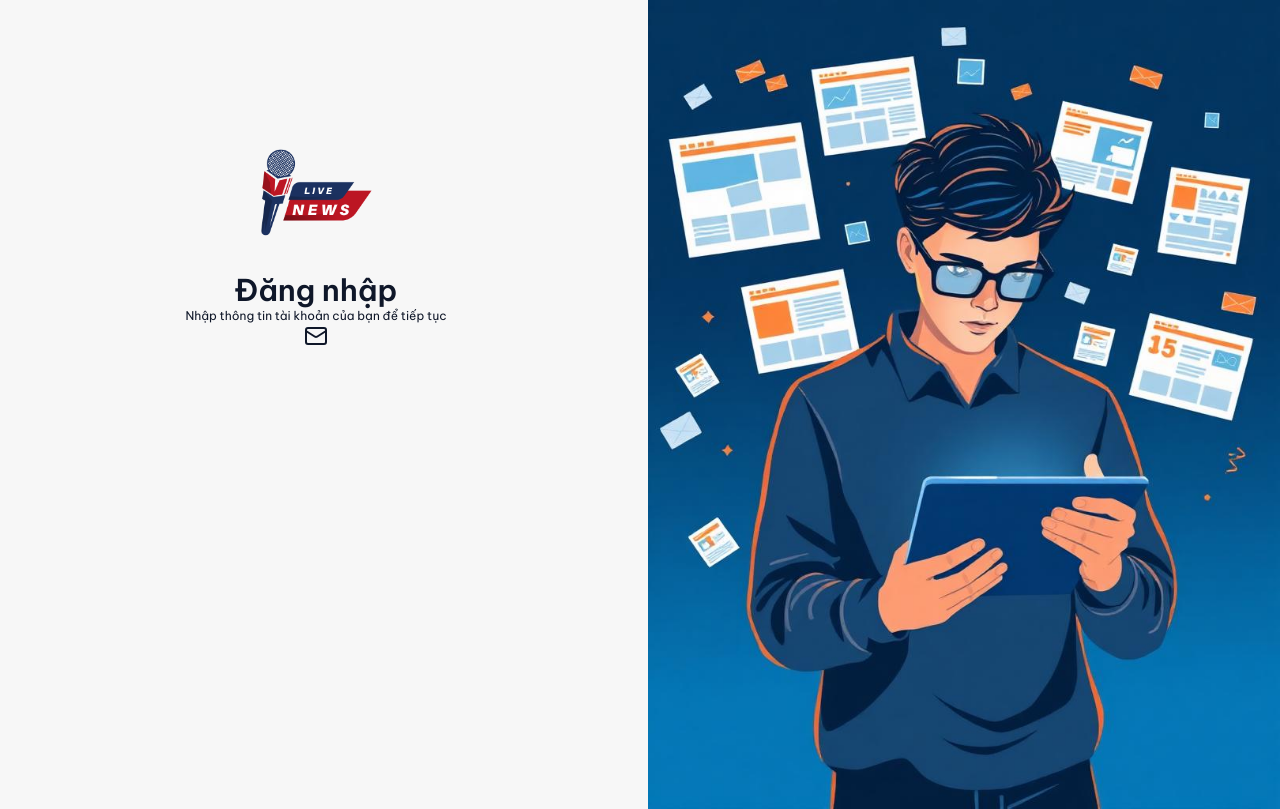
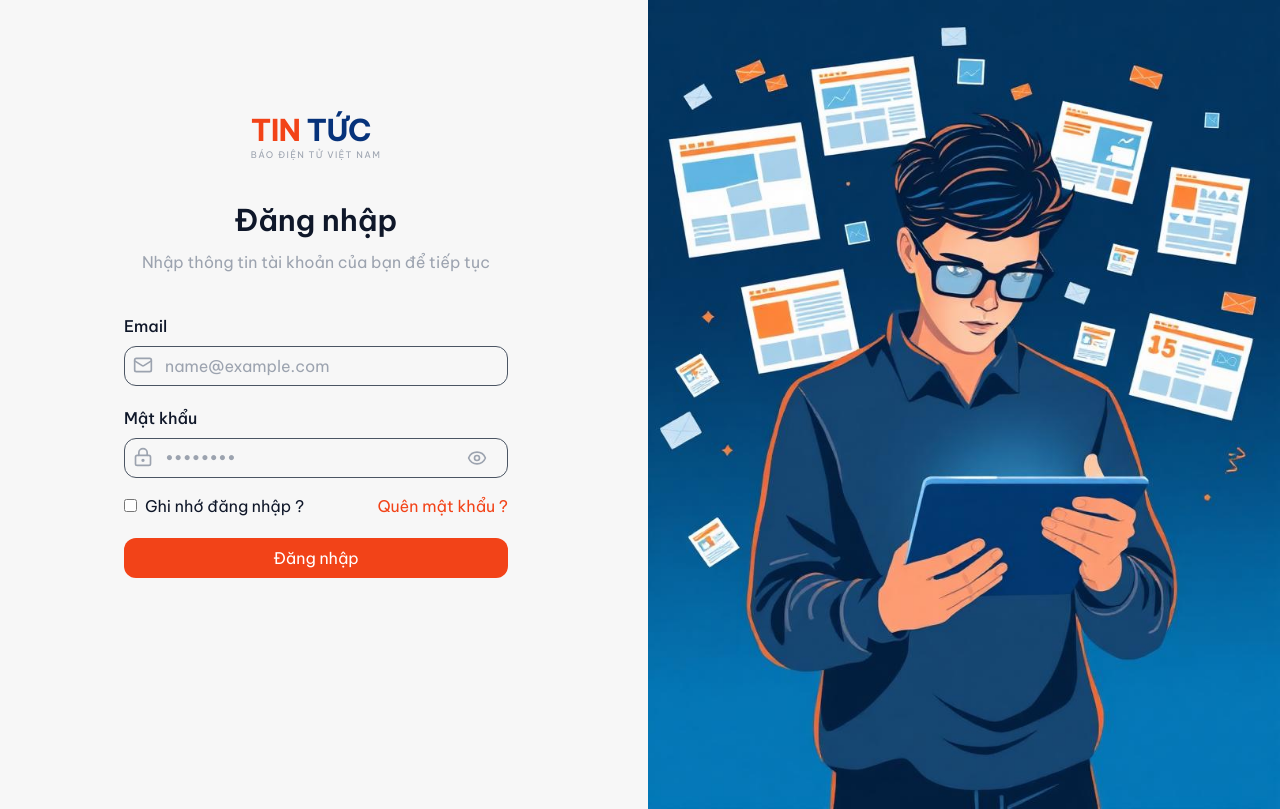
Before and after one commit to nguyen-tuankiet/Front_End, a React (Vite) app: page /dang-nhap in a window 1280 px wide. Built offline with nearby package versions, Linux system fonts and the light colour scheme.

Commit message:
update login page

```diff
--- a/src/components/Login/LoginPage.jsx
+++ b/src/components/Login/LoginPage.jsx
@@ -1,28 +1,105 @@
-import { Mail } from 'lucide-react';
-import { useEffect } from 'react';
+import {Eye, EyeOff, LockKeyhole, Mail} from 'lucide-react';
+import {useEffect, useState} from 'react';
+import {cn} from "@/lib/utils.js";
+import {Link} from "react-router-dom";
 
 const LoginPage = () => {
     useEffect(() => {
         document.title = 'Đăng nhập';
     }, []);
 
+    const [showPassword, setShowPassword] = useState(false);
+    const togglePassword = () => {
+        setShowPassword(!showPassword);
+    }
+
     return (
         <div className="login-page grid grid-cols-2 gap-4 h-screen">
             <div className="left-side justify-items-center pt-28">
-                <img src="/logo.png" alt="" className="h-40 w-40"/>
-                <p className="title text-3xl font-semibold">Đăng nhập</p>
-                <p className="sub-title text-xs ">Nhập thông tin tài khoản của bạn để tiếp tục</p>
+                <Link to="/" className="flex flex-col items-start group">
+                    <h1 className={cn(
+                        "font-extrabold tracking-tight leading-none transition-all duration-300 text-2xl md:text-3xl"
+                    )}>
+                        <span className="text-primary">TIN</span>
+                        <span className="text-secondary"> TỨC</span>
+                    </h1>
+                    <span className={cn(
+                        "text-gray-400 tracking-[0.15em] uppercase transition-all duration-300 text-[9px]",)}>
+                        Báo điện tử Việt Nam
+                    </span>
+                </Link>
+                <div className="flex flex-col items-center pt-10 pb-10">
+                    <p className="title text-3xl font-semibold">Đăng nhập</p>
+                    <p className="sub-title text-gray-400 mt-3 ">Nhập thông tin tài khoản của bạn để tiếp tục</p>
+                </div>
+                <form>
+                    {/*Email*/}
+                    <div>
+                        <label htmlFor="email" className="font-medium ">
+                            Email
+                        </label>
+                        <div className="email flex flex-row h-10 w-96 p-2 mt-2 border border-gray-600 rounded-xl">
+                            <Mail className="size-5 mr-3 text-gray-400"/>
+                            <input
+                                id="email"
+                                type="email"
+                                placeholder="name@example.com"
+                                className="flex-grow border-none outline-none bg-background select-none"
+                            />
+                        </div>
+                    </div>
 
-                <form >
-                    <div className="email">
-                    <Mail />
+                    {/*Password*/}
+                    <div className="mt-5">
+                        <label htmlFor="password" className="font-medium ">
+                            Mật khẩu
+                        </label>
+                        <div className="email flex flex-row h-10 w-96 p-2 mt-2 border border-gray-600 rounded-xl">
+                            <LockKeyhole className="size-5 mr-3 text-gray-400"/>
+                            <input
+                                id="password"
+                                type= {showPassword ? 'text' : 'password'}
+                                placeholder="••••••••"
+                                className="flex-grow border-none outline-none bg-background select-none"
+                            />
+
+                            <button className="bg-transparent border-none, cursor-pointer"
+                            type="button"
+                            onClick={togglePassword}>
+                                {showPassword ?
+                                    (<EyeOff  className="size-5 mr-3 text-gray-400"></EyeOff>)
+                                        : (<Eye  className="size-5 mr-3 text-gray-400"></Eye>)}
+                            </button>
+                        </div>
+                    </div>
+
+                    {/*Remember*/}
+                    <div className="flex flex-row justify-between mt-4">
+                        <div className="">
+                            <input type="checkbox" id="remember"
+                                    className="bg-amber-50 mr-2"
+                            ></input>
+                            <label htmlFor="remember" className="cursor-pointer">Ghi nhớ đăng nhập ?</label>
+                        </div>
+
+                        <a
+                            className="cursor-pointer hover:underline text-primary "
+                            href="#"
+                        >Quên mật khẩu ?</a>
+                    </div>
+
+                    {/*Login button*/}
+                    <div className="bg-primary text-white h-10 rounded-xl mt-5 flex justify-center items-center
+                                     cursor-pointer select-none hover:bg-primary-500
+                   ">
+                        Đăng nhập
                     </div>
                 </form>
 
             </div>
 
             <div className="right-side">
-                <img src="/login-bg.jpg" alt="" />
+                <img src="/login-bg.jpg" alt=""/>
             </div>
         </div>
     );
```
Also changed, not shown: src/components/Login/LoginPage.css (deleted).
